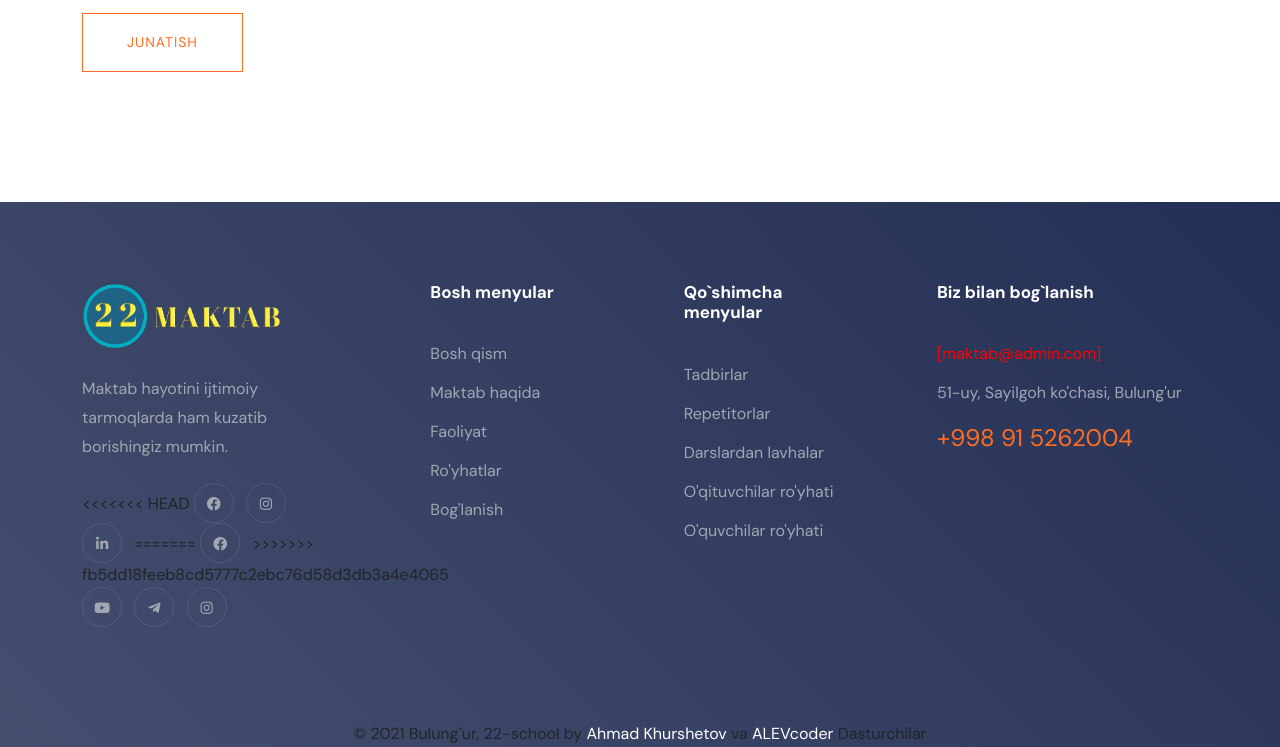
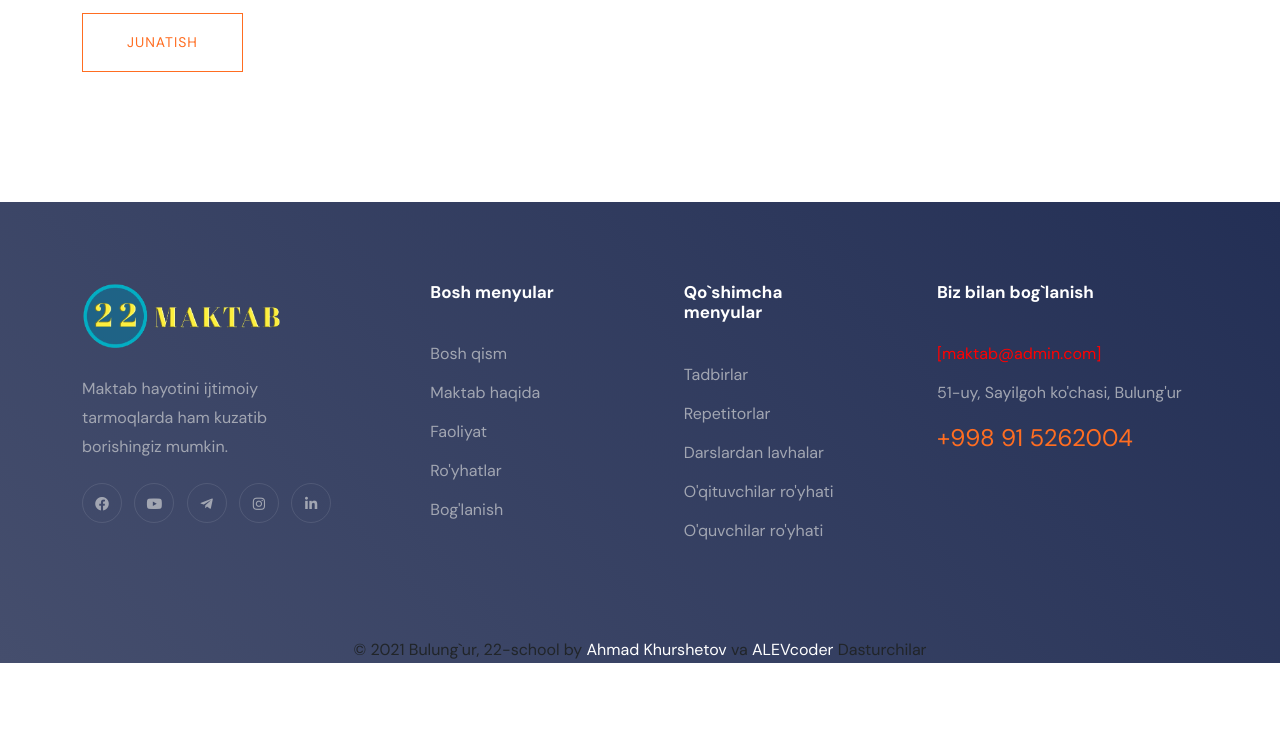
Before and after one commit to AKACoders/22-school, a plain HTML site: page 22-maktab/contact.html in a window 1280 px wide. Shown: the part 1639-2386 px from the top of the page. After the commit the page ends 2302 px from the top, so only its background shows below. Drawn offline with Linux system fonts and the light colour scheme.

Commit message:
Header and Footer done

```diff
--- a/22-maktab/contact.html
+++ b/22-maktab/contact.html
@@ -183,16 +183,11 @@
                                     </div>
 
                                     <div class="footer-social">
-<<<<<<< HEAD
-                                        <a href="#"><i class="fab fa-facebook"></i></a>
-                                        <a href="#"><i class="fab fa-instagram"></i></a>
-                                        <a href="#"><i class="fab fa-linkedin-in"></i></a>
-=======
                                         <a href=""><i class="fab fa-facebook"></i></a>
->>>>>>> fb5dd18feeb8cd5777c2ebc76d58d3db3a4e4065
                                         <a href="#"><i class="fab fa-youtube"></i></a>
                                         <a href="#"><i class="fab fa-telegram-plane"></i></a>
                                         <a href="#"><i class="fab fa-instagram"></i></a>
+                                        <a href="#"><i class="fab fa-linkedin-in"></i></a>
                                     </div>
                                 </div>
                             </div>
```
Also changed, not shown: 22-maktab/Lesson_Page.html (+1 -0 lines), 22-maktab/Repetetor.html (+1 -0 lines), 22-maktab/about.html (+1 -6 lines), 22-maktab/blog.html (+1 -6 lines), 22-maktab/blog_details.html (+1 -6 lines), 22-maktab/index.html (+0 -5 lines), 22-maktab/portfolio.html (+1 -6 lines).
